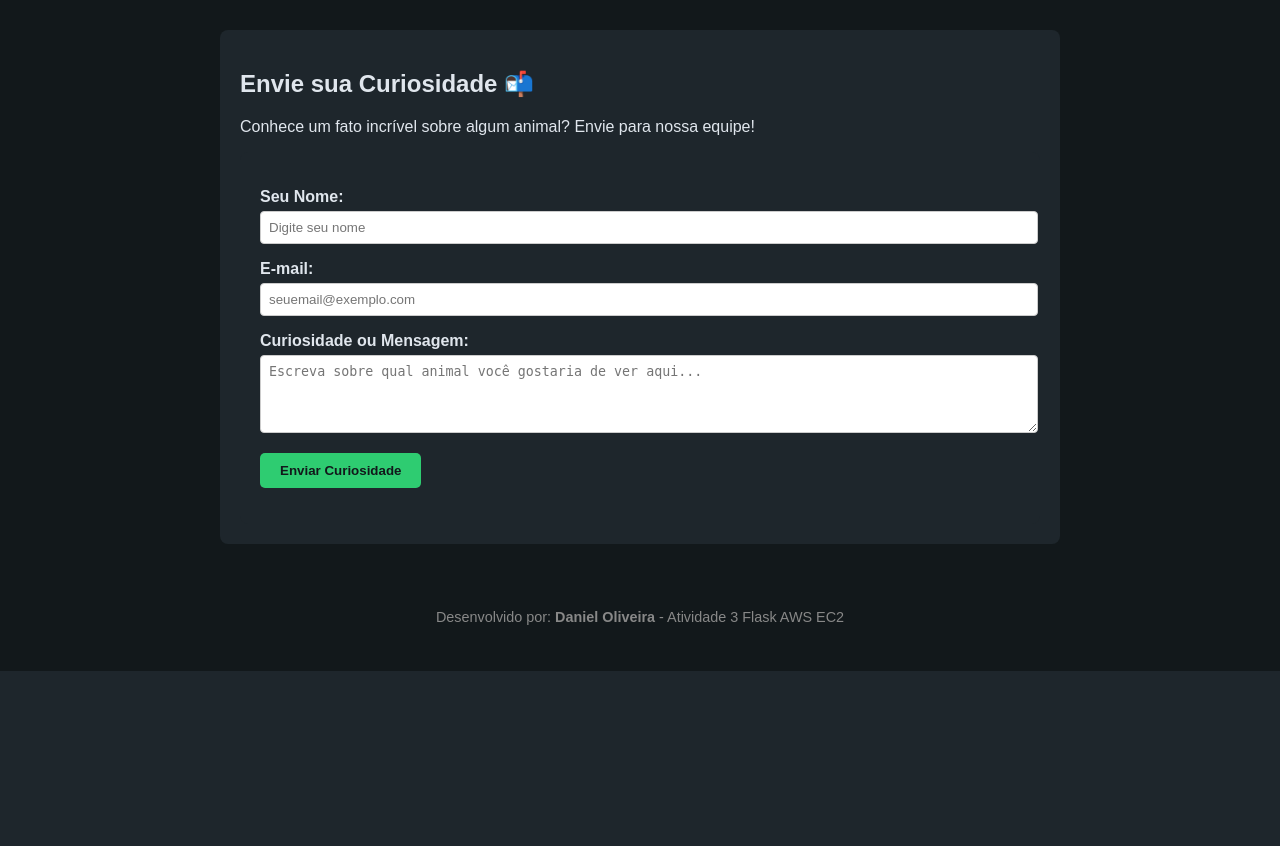
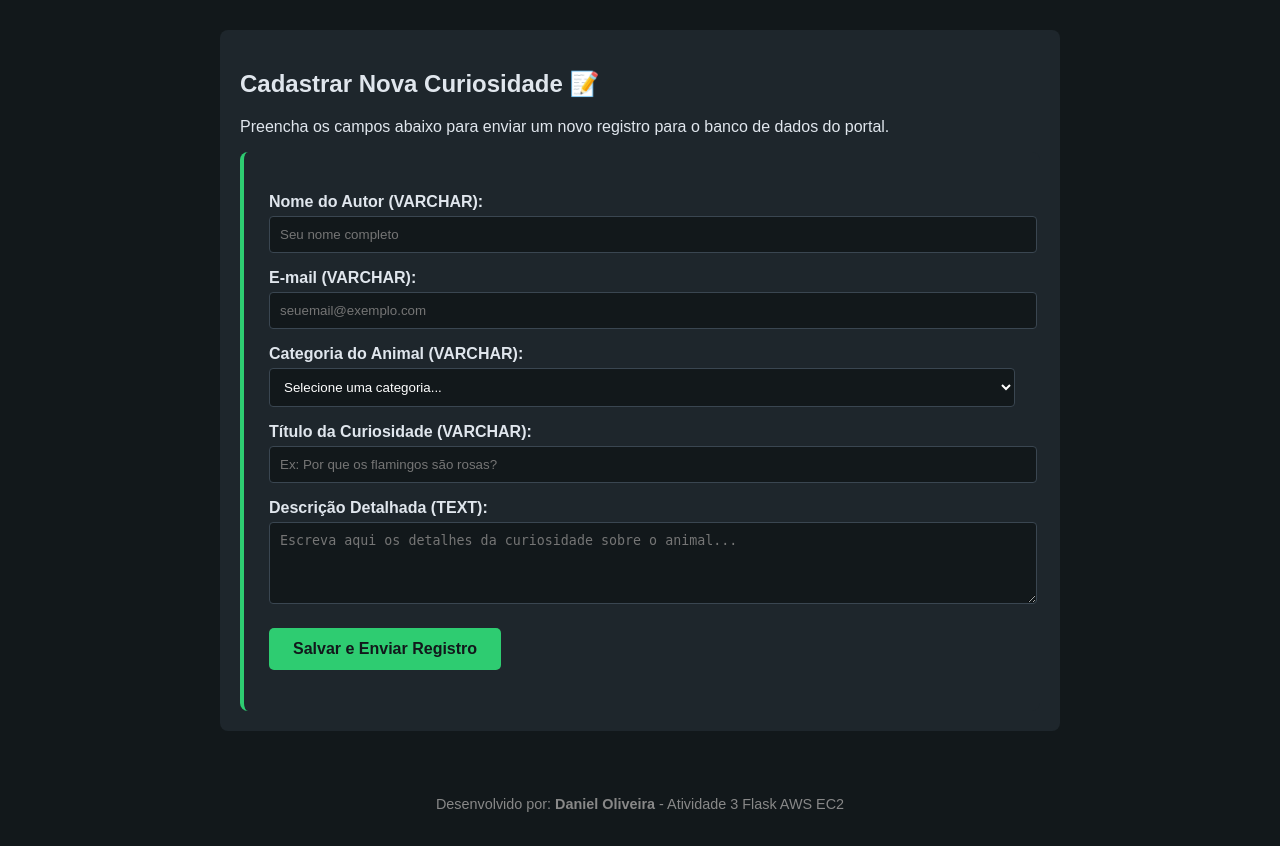
Before and after one commit to oliveiraalexandredaniel-lgtm/meu_projeto, a Flask app: page /contato in a window 1280 px wide. Shown: the part 129-975 px from the top of the page. Before the commit the page ends 800 px from the top, so only its background shows below. Run offline with Flask 3, Linux system fonts and the light colour scheme.

Commit message:
Formulario especifico de cadastro de curiosidades para banco de dados

```diff
--- a/app.py
+++ b/app.py
@@ -14,13 +14,21 @@ def curiosidades():
 def contato():
     mensagem_sucesso = None
     if request.method == 'POST':
-        # Captura os dados enviados pelo formulário
-        nome = request.form.get('nome')
+        # Captura os campos mapeados da tabela do banco de dados
+        autor = request.form.get('autor')
         email = request.form.get('email')
-        mensagem = request.form.get('mensagem')
+        categoria = request.form.get('categoria')
+        titulo = request.form.get('titulo')
+        descricao = request.form.get('descricao')
 
-        # Mensagem de confirmação que será exibida na tela
-        mensagem_sucesso = f"Obrigado, {nome}! Sua mensagem foi enviada com sucesso."
+        # Exemplo no terminal da simulação da inserção SQL
+        print("--- NOVO REGISTRO PARA O BANCO DE DADOS ---")
+        print(f"Autor: {autor} | Email: {email}")
+        print(f"Categoria: {categoria} | Título: {titulo}")
+        print(f"Descrição: {descricao}")
+        print("-------------------------------------------")
+
+        mensagem_sucesso = f"Sucesso! A curiosidade '{titulo}' foi enviada e está pronta para o Banco de Dados."
 
     return render_template('contato.html', mensagem_sucesso=mensagem_sucesso)
 
--- a/templates/contato.html
+++ b/templates/contato.html
@@ -1,35 +1,52 @@
 {% extends 'base.html' %}
 
-{% block title %}Contato - Reino Animal{% endblock %}
+{% block title %}Cadastro de Curiosidades - Reino Animal{% endblock %}
 
 {% block content %}
-<h2>Envie sua Curiosidade 📬</h2>
-<p>Conhece um fato incrível sobre algum animal? Envie para nossa equipe!</p>
+<h2>Cadastrar Nova Curiosidade 📝</h2>
+<p>Preencha os campos abaixo para enviar um novo registro para o banco de dados do portal.</p>
 
 {% if mensagem_sucesso %}
-    <p style="background-color: #27ae60; color: #fff; padding: 10px; border-radius: 5px;">
+    <p style="background-color: #27ae60; color: #fff; padding: 12px; border-radius: 6px; font-weight: bold;">
         {{ mensagem_sucesso }}
     </p>
 {% endif %}
 
-<form action="/contato" method="POST" style="background-color: #1e262c; padding: 20px; border-radius: 8px;">
+<form action="/contato" method="POST" style="background-color: #1e262c; padding: 25px; border-radius: 8px; border-left: 4px solid #2ecc71;">
     <p>
-        <label for="nome"><strong>Seu Nome:</strong></label><br>
-        <input type="text" id="nome" name="nome" placeholder="Digite seu nome" required style="width: 100%; padding: 8px; margin-top: 5px; border-radius: 4px; border: 1px solid #ccc;">
+        <label for="autor"><strong>Nome do Autor (VARCHAR):</strong></label><br>
+        <input type="text" id="autor" name="autor" placeholder="Seu nome completo" required style="width: 100%; padding: 10px; margin-top: 5px; border-radius: 4px; border: 1px solid #3a4651; background-color: #12181b; color: #fff;">
     </p>
 
     <p style="margin-top: 15px;">
-        <label for="email"><strong>E-mail:</strong></label><br>
-        <input type="email" id="email" name="email" placeholder="seuemail@exemplo.com" required style="width: 100%; padding: 8px; margin-top: 5px; border-radius: 4px; border: 1px solid #ccc;">
+        <label for="email"><strong>E-mail (VARCHAR):</strong></label><br>
+        <input type="email" id="email" name="email" placeholder="seuemail@exemplo.com" required style="width: 100%; padding: 10px; margin-top: 5px; border-radius: 4px; border: 1px solid #3a4651; background-color: #12181b; color: #fff;">
     </p>
 
     <p style="margin-top: 15px;">
-        <label for="mensagem"><strong>Curiosidade ou Mensagem:</strong></label><br>
-        <textarea id="mensagem" name="mensagem" rows="4" placeholder="Escreva sobre qual animal você gostaria de ver aqui..." required style="width: 100%; padding: 8px; margin-top: 5px; border-radius: 4px; border: 1px solid #ccc;"></textarea>
+        <label for="categoria"><strong>Categoria do Animal (VARCHAR):</strong></label><br>
+        <select id="categoria" name="categoria" required style="width: 100%; padding: 10px; margin-top: 5px; border-radius: 4px; border: 1px solid #3a4651; background-color: #12181b; color: #fff;">
+            <option value="">Selecione uma categoria...</option>
+            <option value="Mamíferos">Mamíferos</option>
+            <option value="Aves">Aves</option>
+            <option value="Répteis">Répteis</option>
+            <option value="Vida Marinha">Vida Marinha</option>
+            <option value="Insetos">Insetos</option>
+        </select>
     </p>
 
     <p style="margin-top: 15px;">
-        <button type="submit" style="background-color: #2ecc71; color: #12181b; padding: 10px 20px; border: none; font-weight: bold; border-radius: 5px; cursor: pointer;">Enviar Curiosidade</button>
+        <label for="titulo"><strong>Título da Curiosidade (VARCHAR):</strong></label><br>
+        <input type="text" id="titulo" name="titulo" placeholder="Ex: Por que os flamingos são rosas?" required style="width: 100%; padding: 10px; margin-top: 5px; border-radius: 4px; border: 1px solid #3a4651; background-color: #12181b; color: #fff;">
+    </p>
+
+    <p style="margin-top: 15px;">
+        <label for="descricao"><strong>Descrição Detalhada (TEXT):</strong></label><br>
+        <textarea id="descricao" name="descricao" rows="4" placeholder="Escreva aqui os detalhes da curiosidade sobre o animal..." required style="width: 100%; padding: 10px; margin-top: 5px; border-radius: 4px; border: 1px solid #3a4651; background-color: #12181b; color: #fff;"></textarea>
+    </p>
+
+    <p style="margin-top: 20px;">
+        <button type="submit" style="background-color: #2ecc71; color: #12181b; padding: 12px 24px; border: none; font-weight: bold; border-radius: 5px; cursor: pointer; font-size: 1rem;">Salvar e Enviar Registro</button>
     </p>
 </form>
 {% endblock %}
--- a/templates/sobre.html
+++ b/templates/sobre.html
@@ -1,11 +1,11 @@
 {% extends 'base.html' %}
 
-{% block title %}Sobre - Atividade Flask{% endblock %}
+{% block title %}Sobre - Reino Animal{% endblock %}
 
 {% block content %}
 <h2>Sobre o Projeto 🚀</h2>
 <div style="background-color: #1e262c; padding: 15px; border-radius: 8px; border-left: 4px solid #2ecc71;">
     <h3>Atividade Prática de Deploy na Nuvem</h3>
-    <p>Este projeto foi desenvolvido por <strong>Daniel Oliveira</strong> para demonstrar o deploy e estruturação de uma aplicação web em Python utilizando <strong>Flask</strong>, hospedada em uma instância Amazon EC2 na AWS.</p>
+    <p>Este portal de curiosidades do reino animal foi desenvolvido por <strong>Daniel Oliveira</strong> para demonstrar o deploy de uma aplicação Python/Flask na Amazon EC2 (AWS).</p>
 </div>
 {% endblock %}
```
